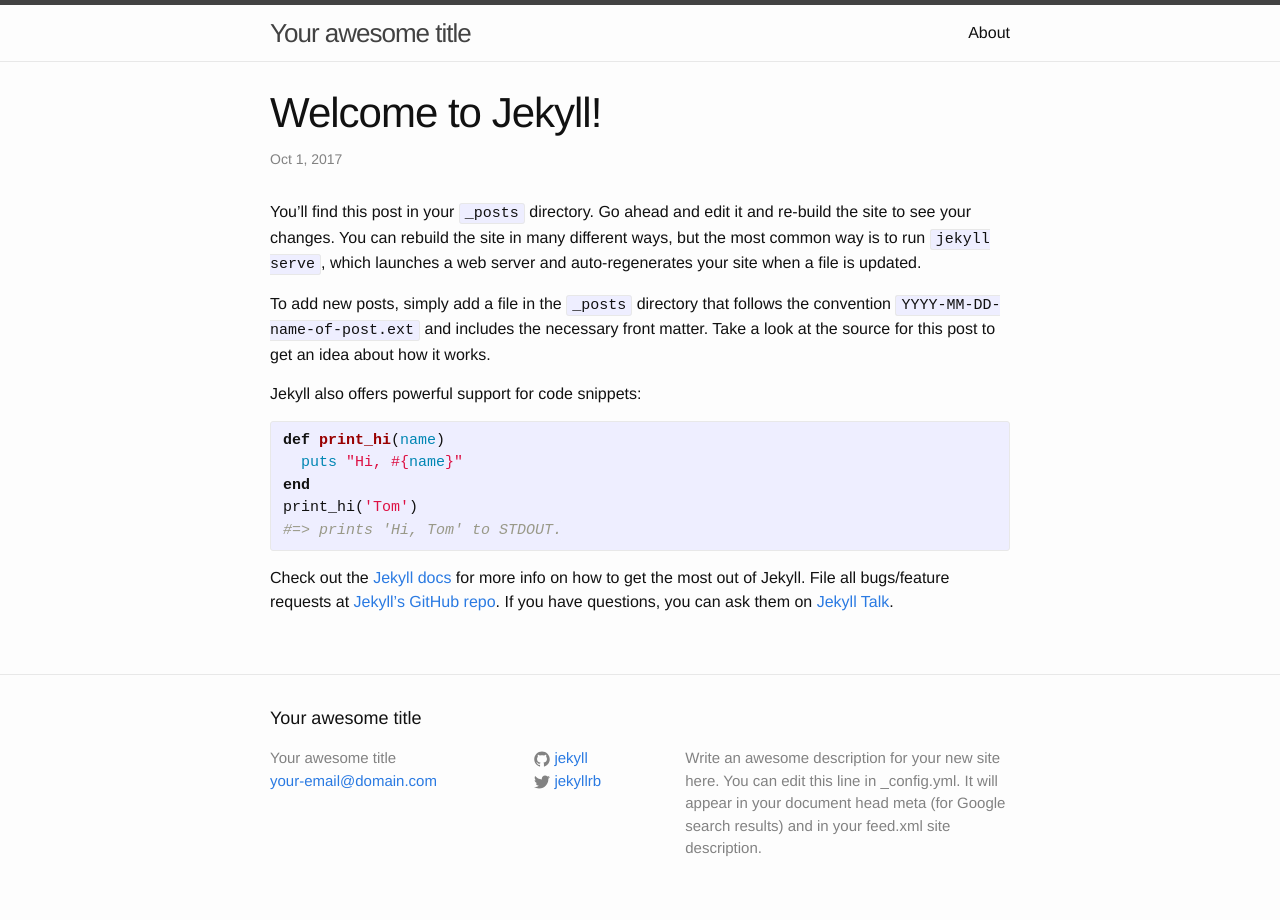
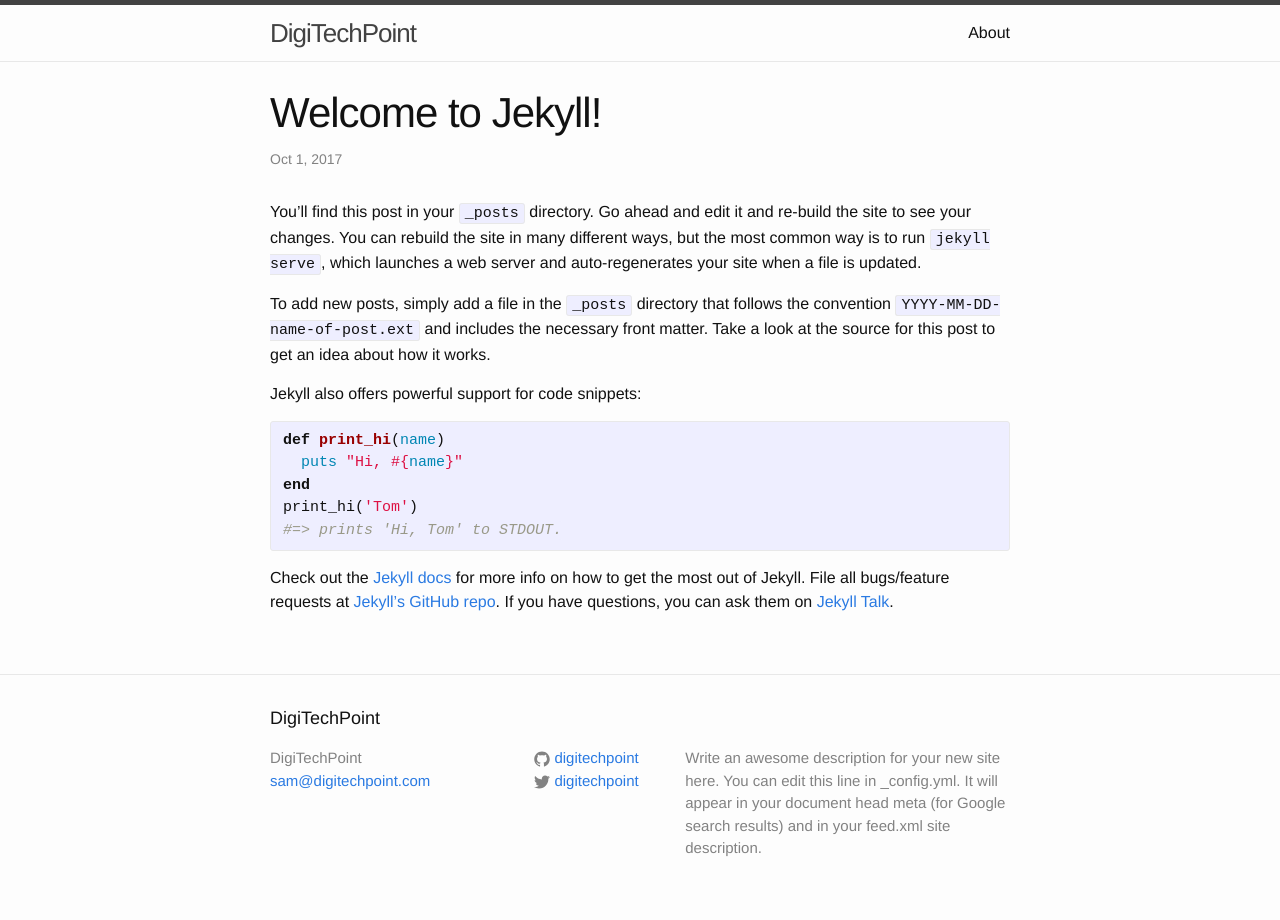
Before and after one commit to digitechpoint/digitechpoint.github.io, a Jekyll site: the page built from _posts/2017-10-01-welcome-to-jekyll.markdown, in a window 1280 px wide. Built offline with Jekyll 4.4.1, drawn with Linux system fonts in a browser that asks for light colours.

Commit message:
2nd commit

```diff
--- a/_config.yml
+++ b/_config.yml
@@ -6,16 +6,17 @@
 # 'jekyll serve'. If you change this file, please restart the server process.
 
 # Site settings
-title: Your awesome title
-email: your-email@domain.com
+title: DigiTechPoint
+email: sam@digitechpoint.com
 description: > # this means to ignore newlines until "baseurl:"
   Write an awesome description for your new site here. You can edit this
   line in _config.yml. It will appear in your document head meta (for
   Google search results) and in your feed.xml site description.
 baseurl: "" # the subpath of your site, e.g. /blog
-url: "http://yourdomain.com" # the base hostname & protocol for your site
-twitter_username: jekyllrb
-github_username:  jekyll
+url: "https://digitechpoint.github.io" # the base hostname & protocol for your site
+twitter_username: digitechpoint
+github_username:  digitechpoint
 
 # Build settings
 markdown: kramdown
+permalink: /:title.htm
--- a/_posts/2017-10-01-welcome-to-jekyll.markdown
+++ b/_posts/2017-10-01-welcome-to-jekyll.markdown
@@ -3,6 +3,7 @@ layout: post
 title:  "Welcome to Jekyll!"
 date:   2017-10-01 06:24:00 +0600
 categories: jekyll update
+permalink: /mypageurl/
 ---
 You’ll find this post in your `_posts` directory. Go ahead and edit it and re-build the site to see your changes. You can rebuild the site in many different ways, but the most common way is to run `jekyll serve`, which launches a web server and auto-regenerates your site when a file is updated.
 
```
